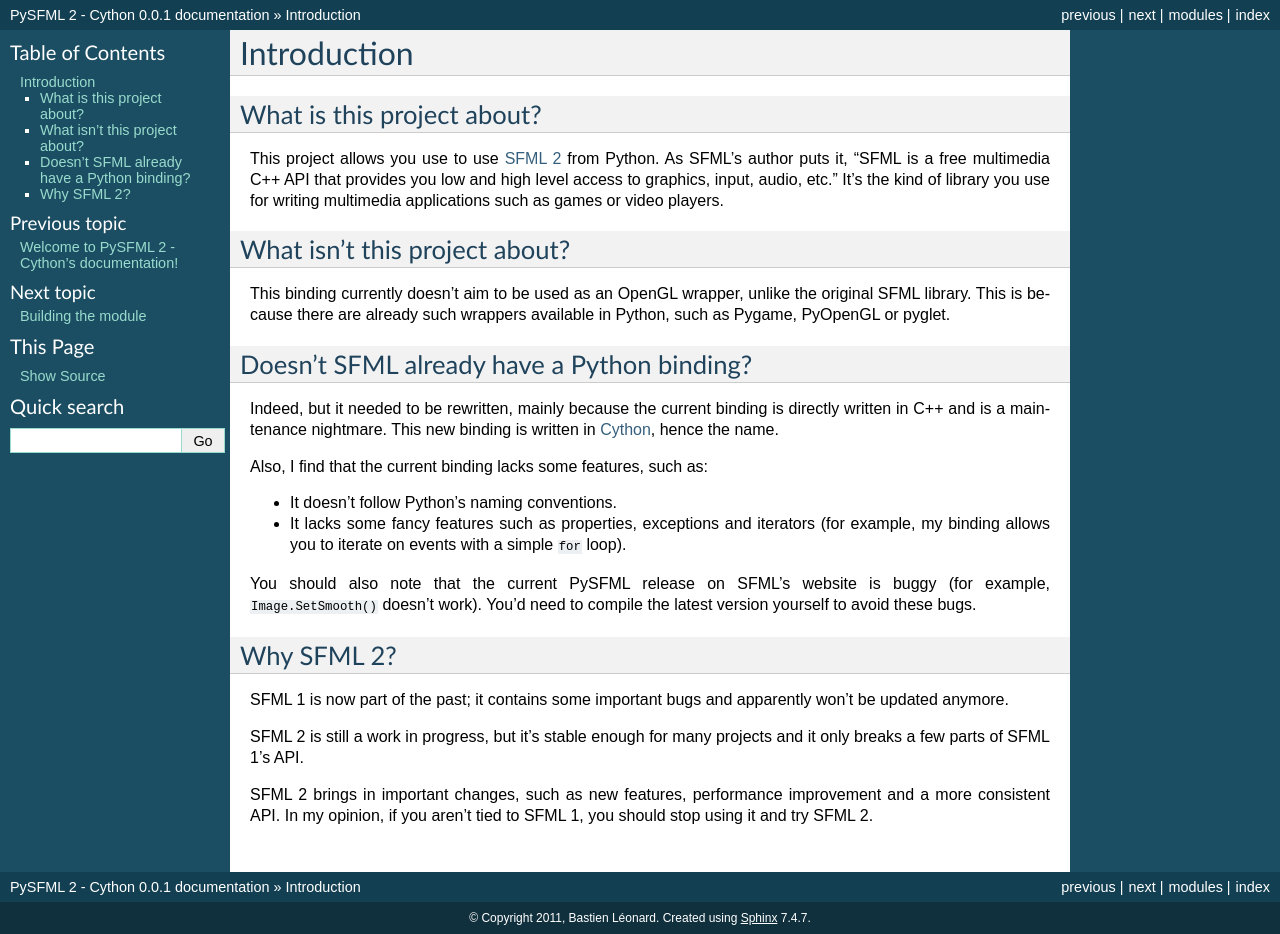
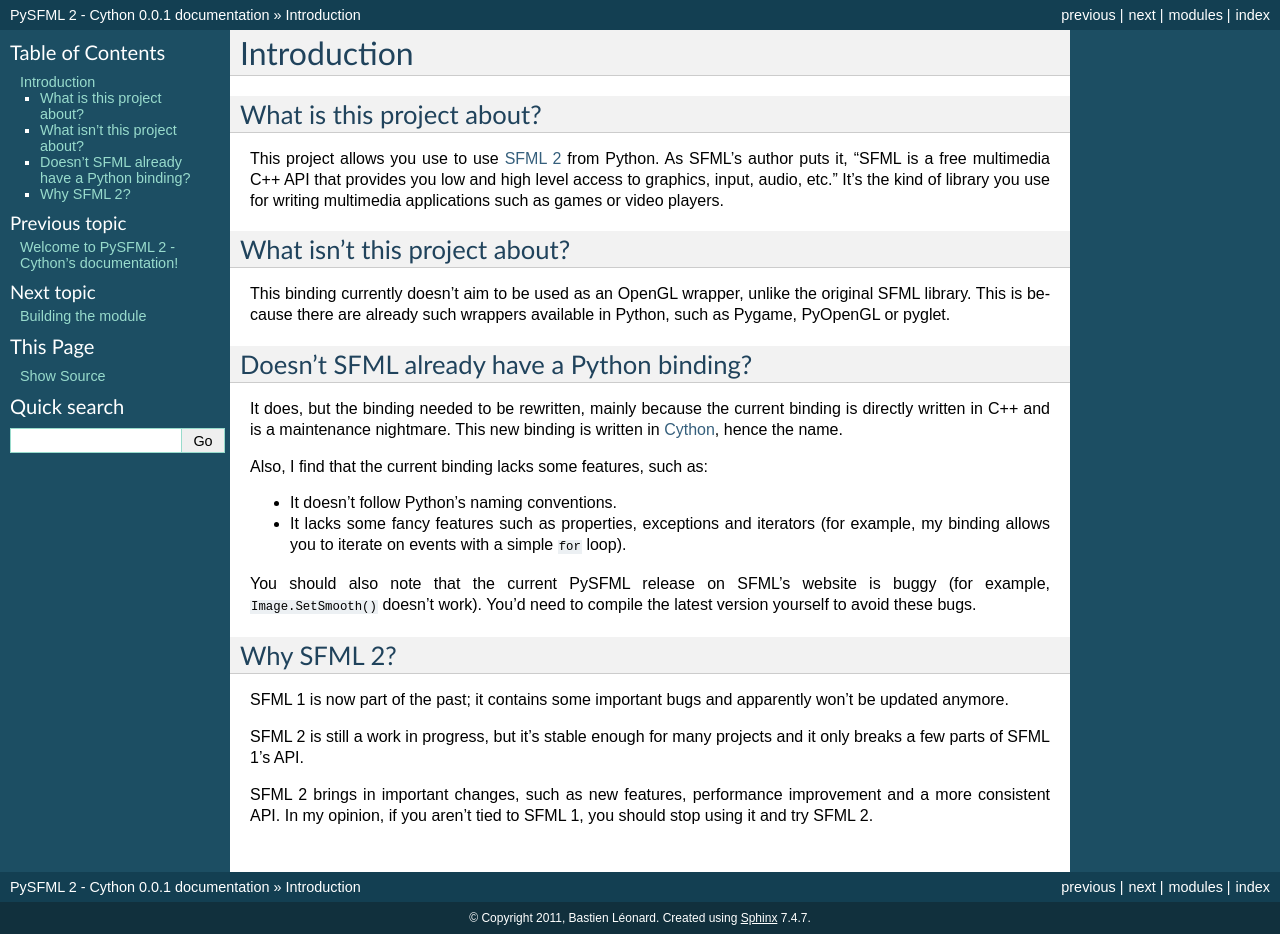
Before and after one commit to intjelic/python-sfml, a Sphinx documentation site: the page built from doc/sphinx/source/introduction.rst, in a window 1280 px wide. Built offline with Sphinx 7.4.7, drawn with Linux system fonts in a browser that asks for light colours.

Commit message:
Fixed typo

```diff
--- a/doc/sphinx/source/introduction.rst
+++ b/doc/sphinx/source/introduction.rst
@@ -23,10 +23,10 @@
 Doesn't SFML already have a Python binding?
 -------------------------------------------
 
-Indeed, but it needed to be rewritten, mainly because the current
-binding is directly written in C++ and is a maintenance nightmare.
-This new binding is written in `Cython <http://cython.org>`_, hence
-the name.
+It does, but the binding needed to be rewritten, mainly because the
+current binding is directly written in C++ and is a maintenance
+nightmare.  This new binding is written in `Cython
+<http://cython.org>`_, hence the name.
 
 Also, I find that the current binding lacks some features, such as:
 
```
